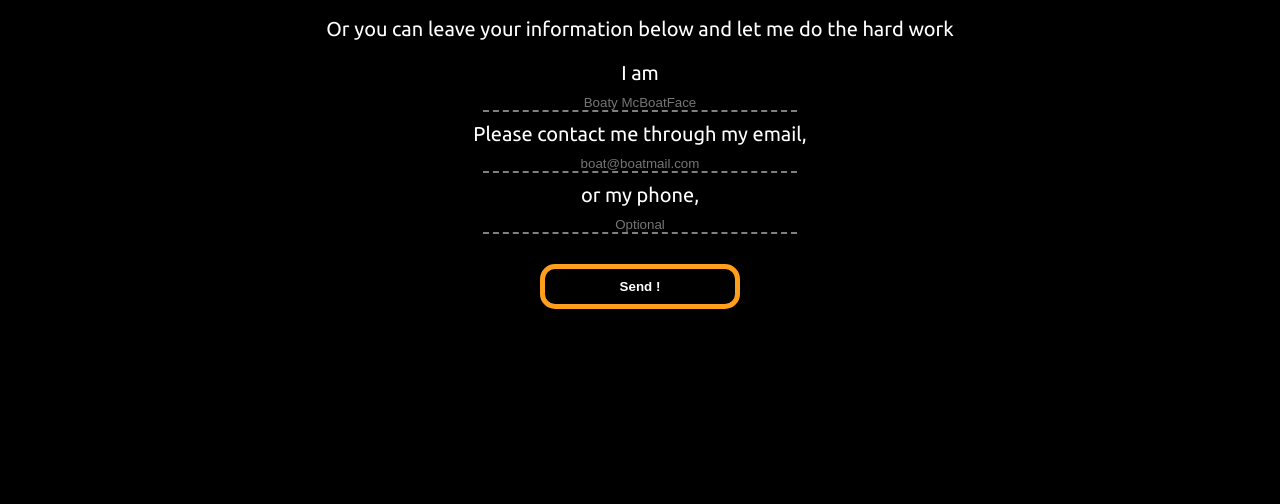
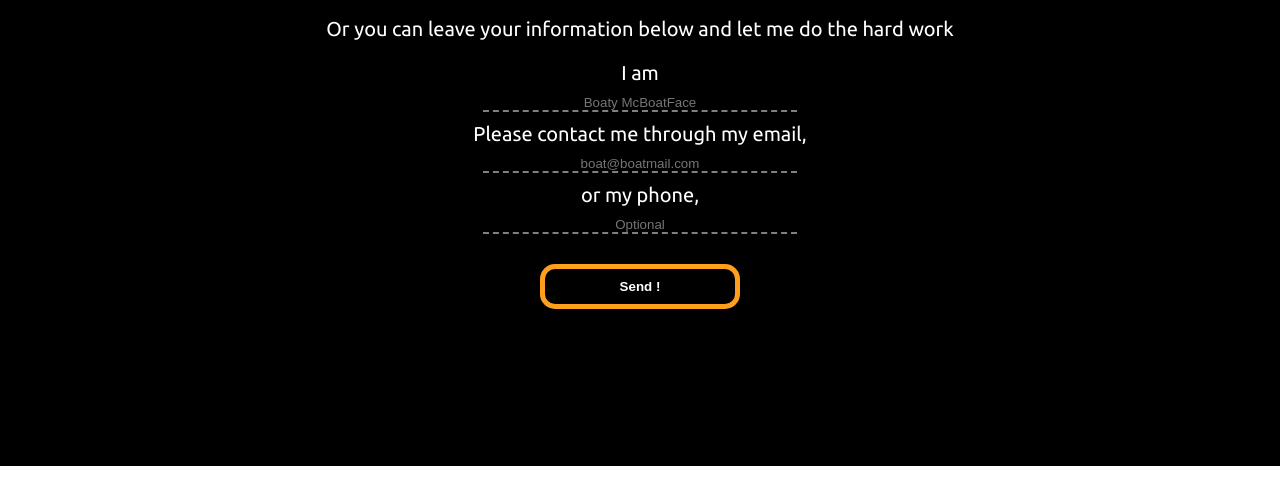
Before and after one commit to hafiyb/myPortfolio, a plain HTML site: page index.html in a window 1280 px wide. Shown: the part 3570-4074 px from the top of the page. After the commit the page ends 4036 px from the top, so only its background shows below. Drawn offline with nearby package versions, Linux system fonts and the light colour scheme; no server answers.

Commit message:
fixed padding for contacts section

```diff
--- a/styles.css
+++ b/styles.css
@@ -236,7 +236,7 @@ nav i{
     align-content: center;
 }
 
-#intro, #projects, #certs, #contacts{
+#intro, #projects, #certs{
     /* padding:  0 100px; */
     display: flex;
     flex-direction: column;
@@ -245,6 +245,17 @@ nav i{
     padding: 80px 1em;
     min-height: 100vh;
     margin: 0 auto 50px auto;
+    max-width: 1200px;
+}
+
+#contacts{
+    display: flex;
+    flex-direction: column;
+    align-items: center;
+    text-align: center;
+    padding: 80px 1em 0 1em;
+    min-height: 80vh;
+    margin: 0 auto 0 auto;
     max-width: 1200px;
 }
 
```
